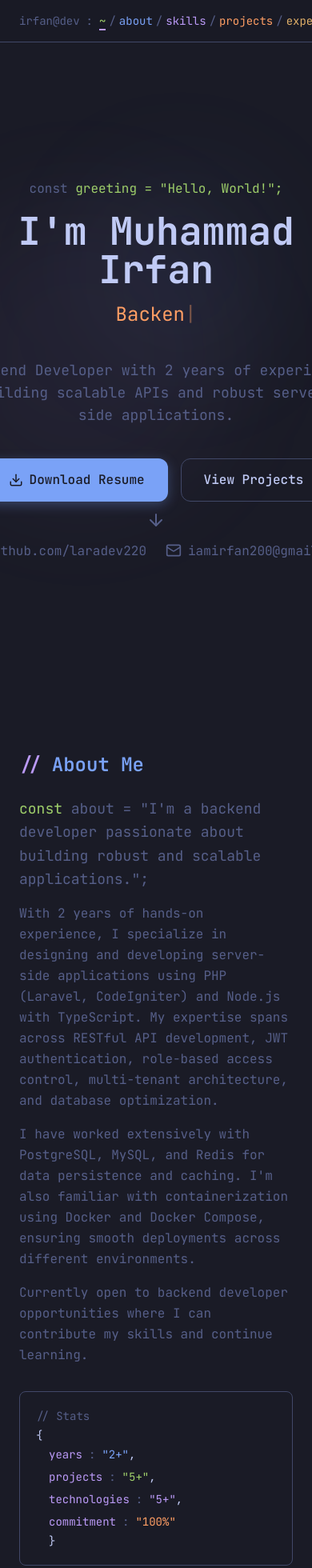
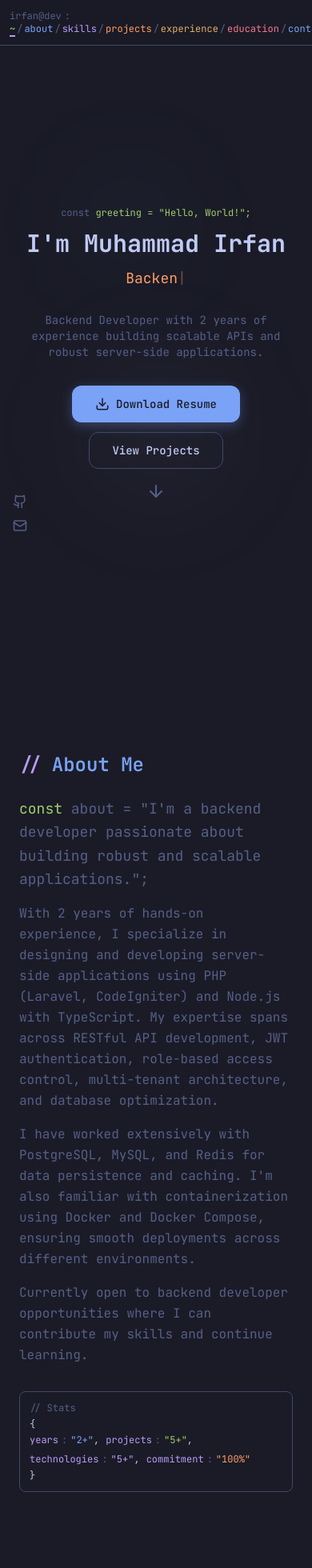
Before and after one commit to laradev220/portfolio, a React (Vite) app: page / in a window 390 px wide. Shown: the top 1960 px of the page at 80% size. Built offline with nearby package versions, Linux system fonts and the light colour scheme; the HTML template or start-up script is replaced by a standard one.

Commit message:
mobile responsive

```diff
--- a/src/components/About.jsx
+++ b/src/components/About.jsx
@@ -41,25 +41,27 @@ export default function About() {
         <div className="mt-8">
           <ScrollReveal delay={0.2}>
             <motion.div
-              className="bg-tokyo-bg border border-tokyo-border rounded-lg p-5 font-mono text-sm overflow-x-auto"
+              className="bg-tokyo-bg border border-tokyo-border rounded-lg p-3 md:p-5 font-mono text-xs md:text-sm overflow-x-auto"
               whileHover={{ borderColor: 'rgba(122, 162, 247, 0.4)' }}
             >
-              <div className="text-tokyo-muted mb-1">{'// Stats'}</div>
-              <div className="flex flex-wrap">
+              <div className="text-tokyo-muted mb-1 text-xs">{'// Stats'}</div>
+              <div className="flex flex-wrap items-center">
                 <span className="text-tokyo-text">{'{'}</span>
+                <div className="flex flex-wrap w-full">
                   {stats.map((stat, index) => (
                     <motion.div
                       key={stat.key}
-                    className="flex items-center w-full md:w-auto md:inline-flex ml-4 my-1"
+                      className="flex items-center mr-2 md:mr-4 my-1"
                       whileHover={{ x: 2 }}
                     >
                       <span className={`${stat.keyColor}`}>{stat.key}</span>
-                    <span className="text-tokyo-muted mx-2">:</span>
+                      <span className="text-tokyo-muted mx-1">:</span>
                       <span className={`${stat.valueColor}`}>{stat.value}</span>
                       {index < stats.length - 1 && <span className="text-tokyo-text">,</span>}
                     </motion.div>
                   ))}
-                <span className="text-tokyo-text ml-4">{'}'}</span>
+                </div>
+                <span className="text-tokyo-text">{'}'}</span>
               </div>
             </motion.div>
           </ScrollReveal>
--- a/src/components/Footer.jsx
+++ b/src/components/Footer.jsx
@@ -4,17 +4,17 @@ export default function Footer() {
   const currentYear = new Date().getFullYear()
 
   return (
-    <footer className="py-8 px-6 border-t border-tokyo-border">
+    <footer className="py-6 md:py-8 px-4 md:px-6 border-t border-tokyo-border">
       <div className="max-w-6xl mx-auto text-center">
-        <p className="text-tokyo-muted text-sm">
+        <p className="text-tokyo-muted text-xs md:text-sm">
           <span className="text-tokyo-green">const</span> builtWith = <span className="text-tokyo-string">"React + Tailwind"</span>;
           {' '}
           <span className="text-tokyo-comment">//</span> with{' '}
           <span className="text-tokyo-red inline-flex items-center gap-1">
-            <Heart size={14} />
+            <Heart size={12} />
           </span>
         </p>
-        <p className="text-tokyo-muted text-sm mt-2">
+        <p className="text-tokyo-muted text-xs md:text-sm mt-1 md:mt-2">
           © {currentYear} Muhammad Irfan. <span className="text-tokyo-string">All rights reserved.</span>
         </p>
       </div>
--- a/src/components/Hero.jsx
+++ b/src/components/Hero.jsx
@@ -65,15 +65,15 @@ export default function Hero() {
   }, [displayText, isDeleting, phraseIndex])
 
   return (
-    <section id="hero" className="min-h-screen flex items-center justify-center pt-20 px-6 overflow-hidden">
+    <section id="hero" className="min-h-screen flex items-center justify-center pt-20 px-4 md:px-6 overflow-hidden">
       {/* Background decoration */}
       <motion.div
         className="absolute inset-0 pointer-events-none"
         style={{ y: y1 }}
       >
-        <div className="absolute top-1/4 left-1/4 w-64 h-64 bg-tokyo-blue/5 rounded-full blur-3xl" />
+        <div className="absolute top-1/4 left-1/4 w-32 md:w-64 h-32 md:h-64 bg-tokyo-blue/5 rounded-full blur-3xl" />
         <motion.div
-          className="absolute bottom-1/4 right-1/4 w-96 h-96 bg-tokyo-purple/5 rounded-full blur-3xl"
+          className="absolute bottom-1/4 right-1/4 w-48 md:w-96 h-48 md:h-96 bg-tokyo-purple/5 rounded-full blur-3xl"
           style={{ y: y2 }}
         />
       </motion.div>
@@ -85,12 +85,12 @@ export default function Hero() {
         animate="visible"
       >
         {/* Greeting */}
-        <motion.p variants={itemVariants} className="text-tokyo-green mb-4 font-mono">
+        <motion.p variants={itemVariants} className="text-tokyo-green mb-3 md:mb-4 font-mono text-xs md:text-sm">
           <span className="text-tokyo-muted">const</span> greeting = <span className="text-tokyo-string">"Hello, World!"</span>;
         </motion.p>
 
         {/* Name */}
-        <motion.h1 variants={itemVariants} className="text-5xl md:text-7xl font-bold mb-4">
+        <motion.h1 variants={itemVariants} className="text-3xl md:text-5xl lg:text-7xl font-bold mb-3 md:mb-4">
           <span className="text-tokyo-text">I'm </span>
           <span className="text-tokyo-text">
             Muhammad Irfan
@@ -98,7 +98,7 @@ export default function Hero() {
         </motion.h1>
 
         {/* Typewriter */}
-        <motion.h2 variants={itemVariants} className="text-2xl md:text-3xl text-tokyo-muted mb-8 h-10">
+        <motion.h2 variants={itemVariants} className="text-lg md:text-2xl lg:text-3xl text-tokyo-muted mb-6 md:mb-8 h-8 md:h-10">
           <span className="text-tokyo-orange">{displayText}</span>
           <motion.span
             animate={{ opacity: [1, 0] }}
@@ -110,16 +110,16 @@ export default function Hero() {
         </motion.h2>
 
         {/* Bio */}
-        <motion.p variants={itemVariants} className="text-tokyo-muted max-w-xl mx-auto mb-10 text-lg">
+        <motion.p variants={itemVariants} className="text-tokyo-muted max-w-xl mx-auto mb-8 md:mb-10 text-sm md:text-lg">
           Backend Developer with 2 years of experience building scalable APIs and robust server-side applications.
         </motion.p>
 
         {/* CTA Buttons */}
-        <motion.div variants={itemVariants} className="flex flex-wrap justify-center gap-4 mb-12">
+        <motion.div variants={itemVariants} className="flex flex-wrap justify-center gap-3 md:gap-4 mb-8 md:mb-12">
           <motion.a
             href="/resume.pdf"
             download
-            className="btn-primary flex items-center gap-2"
+            className="btn-primary flex items-center gap-2 text-sm md:text-base"
             whileHover={{ scale: 1.02 }}
             whileTap={{ scale: 0.98 }}
           >
@@ -128,7 +128,7 @@ export default function Hero() {
           </motion.a>
           <motion.a
             href="#projects"
-            className="btn-secondary"
+            className="btn-secondary text-sm md:text-base"
             whileHover={{ scale: 1.02 }}
             whileTap={{ scale: 0.98 }}
           >
@@ -137,24 +137,24 @@ export default function Hero() {
         </motion.div>
 
         {/* Social Links */}
-        <motion.div variants={itemVariants} className="flex justify-center gap-6">
+        <motion.div variants={itemVariants} className="flex flex-col md:flex-row justify-center gap-3 md:gap-6">
           <motion.a
             href="https://github.com/laradev220"
             target="_blank"
             rel="noopener noreferrer"
-            className="flex items-center gap-2 text-tokyo-muted hover:text-tokyo-text transition-colors"
+            className="flex items-center gap-2 text-tokyo-muted hover:text-tokyo-text transition-colors text-xs md:text-sm"
             whileHover={{ x: 5 }}
           >
-            <Github size={20} />
-            <span>github.com/laradev220</span>
+            <Github size={18} />
+            <span className="hidden md:inline">github.com/laradev220</span>
           </motion.a>
           <motion.a
             href="mailto:iamirfan200@gmail.com"
-            className="flex items-center gap-2 text-tokyo-muted hover:text-tokyo-text transition-colors"
+            className="flex items-center gap-2 text-tokyo-muted hover:text-tokyo-text transition-colors text-xs md:text-sm"
             whileHover={{ x: 5 }}
           >
-            <Mail size={20} />
-            <span>iamirfan200@gmail.com</span>
+            <Mail size={18} />
+            <span className="hidden md:inline">iamirfan200@gmail.com</span>
           </motion.a>
         </motion.div>
 
--- a/src/components/Navbar.jsx
+++ b/src/components/Navbar.jsx
@@ -36,17 +36,19 @@ export default function Navbar({ activeSection }) {
       animate={{ y: 0 }}
       transition={{ duration: 0.5, ease: [0.25, 0.46, 0.45, 0.94] }}
     >
-      <div className="max-w-6xl mx-auto px-6 py-4 flex items-center justify-between">
-        <div className="flex items-center font-mono text-sm">
-          <span className="text-tokyo-muted">irfan@dev</span>
-          <span className="text-tokyo-muted mx-2">:</span>
+      <div className="max-w-6xl mx-auto px-3 md:px-6 py-3 md:py-4 flex items-center justify-between">
+        <div className="flex flex-col md:flex-row md:items-center font-mono text-xs md:text-sm">
+          <div className="flex items-center">
+            <span className="text-tokyo-muted">irfan@dev</span>
+            <span className="text-tokyo-muted mx-1 md:mx-2">:</span>
+          </div>
           <div className="flex items-center">
             {navItems.map((item, index) => (
               <motion.div key={item.id} className="flex items-center" whileHover={{ scale: 1.05 }}>
-                {index > 0 && <span className="text-tokyo-muted mx-1">/</span>}
+                {index > 0 && <span className="text-tokyo-muted mx-0.5 md:mx-1">/</span>}
                 <motion.button
                   onClick={() => scrollToSection(item.id)}
-                  className={`relative ${pathColors[index]} hover:text-tokyo-text transition-colors`}
+                  className={`relative text-xs md:text-sm ${pathColors[index]} hover:text-tokyo-text transition-colors`}
                   whileTap={{ scale: 0.95 }}
                 >
                   {item.label}
@@ -60,9 +62,9 @@ export default function Navbar({ activeSection }) {
                 </motion.button>
               </motion.div>
             ))}
-            <span className="text-tokyo-green ml-2">$</span>
+            <span className="text-tokyo-green ml-1 md:ml-2">$</span>
             <motion.span
-              className="text-tokyo-green ml-1"
+              className="text-tokyo-green ml-0.5 md:ml-1"
               animate={{ opacity: [1, 0] }}
               transition={{ duration: 0.8, repeat: Infinity, repeatType: 'reverse' }}
             >
@@ -71,7 +73,7 @@ export default function Navbar({ activeSection }) {
           </div>
         </div>
 
-        <div className="flex items-center gap-3">
+        <div className="flex items-center gap-2 md:gap-3">
           <motion.a
             href="https://github.com/laradev220"
             target="_blank"
@@ -80,7 +82,7 @@ export default function Navbar({ activeSection }) {
             whileHover={{ scale: 1.1, rotate: [0, 5, -5, 0] }}
             whileTap={{ scale: 0.9 }}
           >
-            <Github size={20} />
+            <Github size={18} />
           </motion.a>
           <motion.a
             href="mailto:iamirfan200@gmail.com"
@@ -88,7 +90,7 @@ export default function Navbar({ activeSection }) {
             whileHover={{ scale: 1.1, rotate: [0, 5, -5, 0] }}
             whileTap={{ scale: 0.9 }}
           >
-            <Mail size={20} />
+            <Mail size={18} />
           </motion.a>
         </div>
       </div>
```
Also changed, not shown: src/components/Contact.jsx (+16 -16 lines), src/components/Education.jsx (+16 -16 lines), src/components/Experience.jsx (+8 -8 lines), src/components/Projects.jsx (+5 -5 lines), src/components/Skills.jsx (+8 -8 lines), 4 other files (tests, documents, lock files or other folders). Lines whose indentation alone changed are shown as unchanged.
